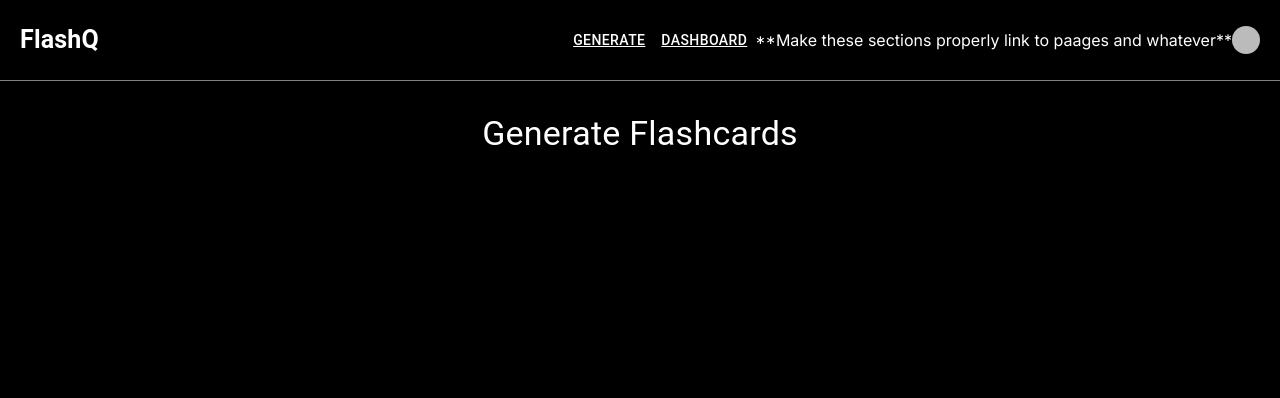
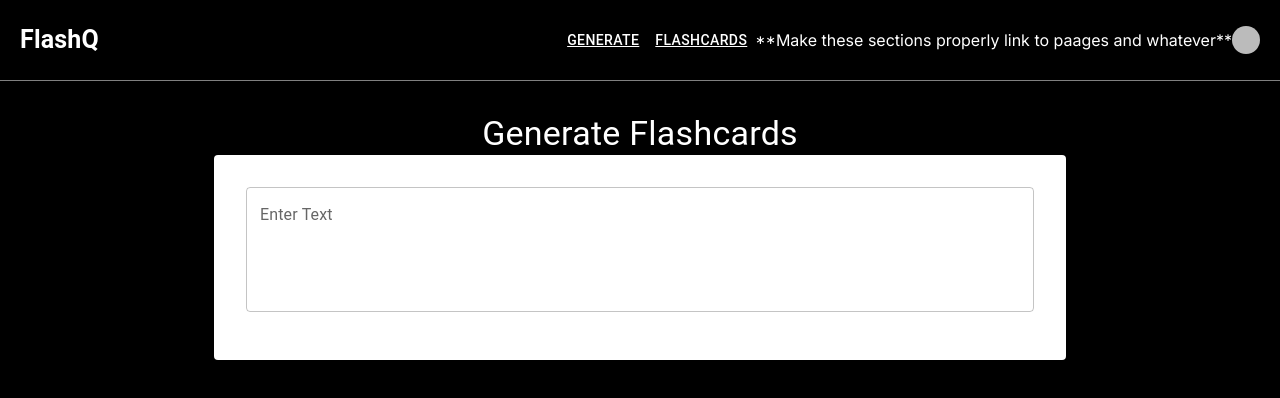
Before and after one commit to imanj1470/AI_flashcard, a Next.js app: page /generate in a window 1280 px wide. Shown: the top 398 px of the page. Built offline with nearby package versions, Linux system fonts and the light colour scheme; no server answers; sample sign-in values are in the browser's storage; some icons are missing.

Commit message:
loading page added.

```diff
--- a/app/components/layout.js
+++ b/app/components/layout.js
@@ -22,7 +22,7 @@ const Layout = ({ children }) => {
                     </SignedOut>
                     <SignedIn>
                         <Button color="inherit" ><Link href="/generate" style={{ color: "white" }}>Generate</Link></Button>
-                        <Button color="inherit"><Link href="/sign-up" style={{ color: "white" }}>Dashboard</Link></Button>
+                        <Button color="inherit"><Link href="/flashcards" style={{ color: "white" }}>Flashcards</Link></Button>
                         {/* MAKE THESE SECTIONS PROPERLY LINK TO PAGES */}
                         **Make these sections properly link to paages and whatever**
                         <UserButton />
--- a/app/generate/page.js
+++ b/app/generate/page.js
@@ -1,10 +1,9 @@
 "use client"
 import { useUser, useAuth } from "@clerk/nextjs"
-import { Container, Typography, Box } from "@mui/material"
+import { Container, Typography, Box, Paper, TextField} from "@mui/material"
 import { writeBatch } from "firebase/firestore"
 import { useRouter } from "next/navigation"
 import { useState, useEffect } from "react"
-
 import Layout from '../components/layout'; //navbar layout
 
 export default function Generate() {
@@ -23,7 +22,17 @@ export default function Generate() {
     }, [isSignedIn, router]);
 
     if (!isSignedIn) {
-        return <div>Loading...</div>;
+
+        return (
+            <Box sx={{
+                display: "grid",
+                placeItems: "center",
+                height:"100vh",
+                textAlign:"center",
+                }}>
+                <Typography variant="h2">Loading...</Typography>
+            </Box>
+        )
     }
 
     const handleSubmit = async () => {
@@ -94,6 +103,15 @@ export default function Generate() {
                     mt: 4, mb: 6, display: "flex", flexDirection: "column", alignItems: "center"
                 }}>
                     <Typography variant="h4">Generate Flashcards</Typography>
+                    <Paper sx={{p:4, width: "100%"}}>
+                        <TextField value={text}
+                        onChange={(e) => setText(e.target.value)}
+                        label = "Enter Text" fullWidth multiline rows={4} variant="outlined"
+                        sx={{
+                            mb: 2
+                        }}
+                        />
+                    </Paper>
                 </Box>
             </Container>
         </Layout>
--- a/app/page.js
+++ b/app/page.js
@@ -30,8 +30,6 @@ export default function Home() {
 
         <Button variant="contained" color="primary" sx={{ mt: 2, backgroundColor: "white", color: "black", borderRadius: 2, paddingLeft: 2.5, paddingRight: 2.5, fontSize: 16, textTransform: "none", '&:hover': { backgroundColor: "#DCDCDC", color: "black" }, }}>
           Get Started</Button>
-      {/* </Box>
-    </Container > */}
     </Layout >
     </>
   );
```
